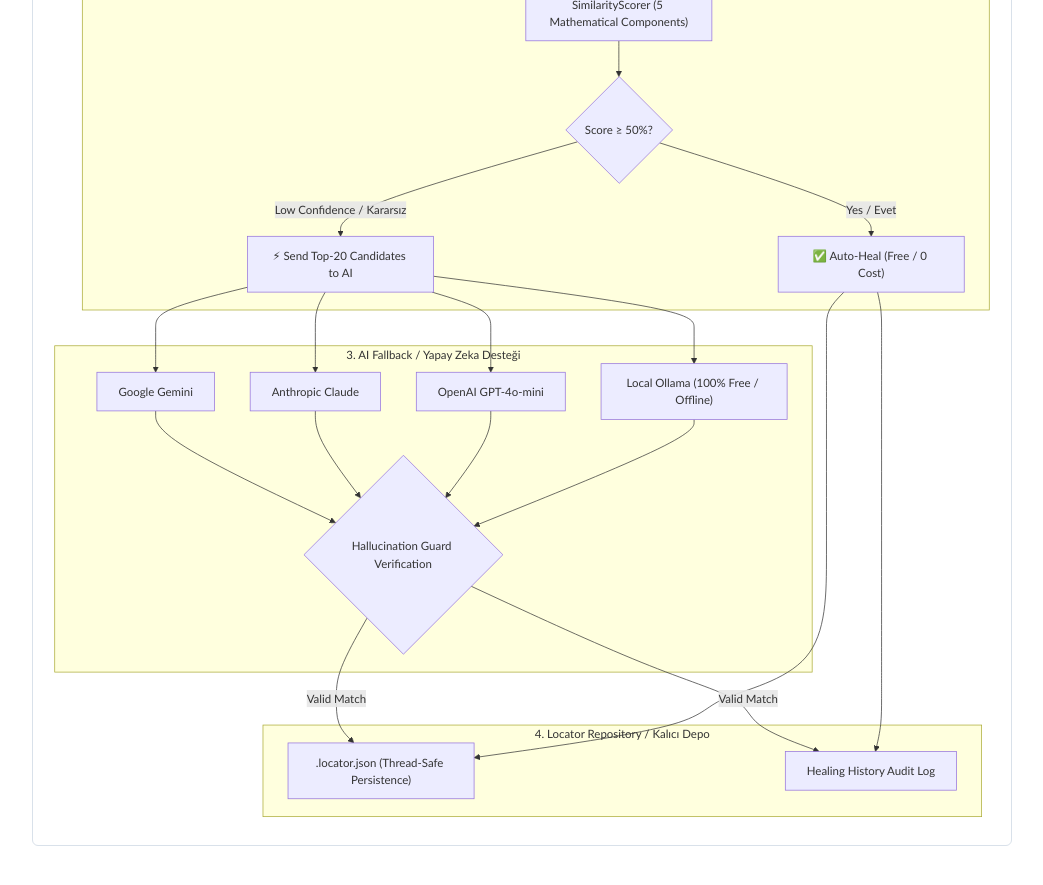
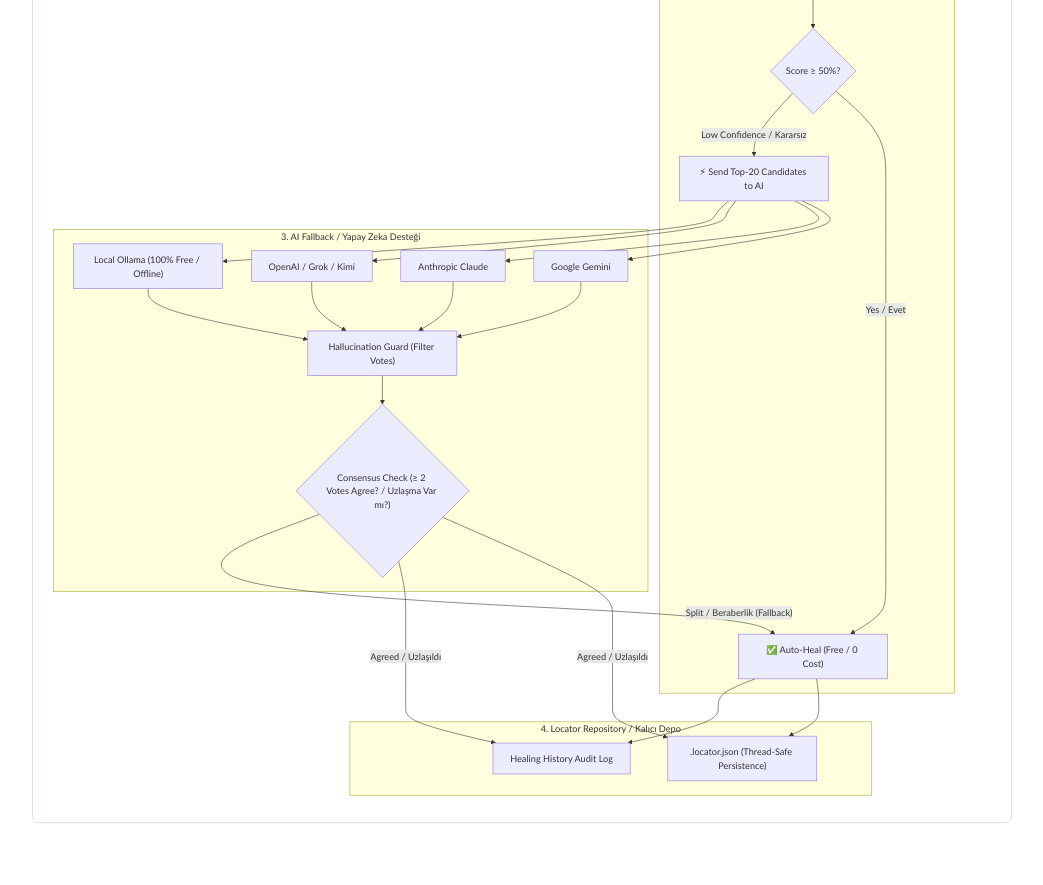
Before and after one commit to mustafasercansak/automation-sandbox, a Jekyll site: the page built from docs/index.md, in a window 1280 px wide and 900 px high, scrolled down 2591 px. Shown: the top 885 px of the window, without its empty margins (118-1161 px from the left). Built offline with Jekyll 4.4.1, drawn with Linux system fonts in a browser that asks for light colours; our own code applies the rules of GitHub Pages for plain Markdown files; some of the changed text lies outside the part shown.

````diff
--- a/docs/index.md
+++ b/docs/index.md
@@ -85,9 +85,10 @@ flowchart TB
     subgraph AI ["3. AI Fallback / Yapay Zeka Desteği"]
         C1["Google Gemini"]
         C2["Anthropic Claude"]
-        C3["OpenAI GPT-4o-mini"]
+        C3["OpenAI / Grok / Kimi"]
         C4["Local Ollama (100% Free / Offline)"]
-        C5{"Hallucination Guard Verification"}
+        C5["Hallucination Guard (Filter Votes)"]
+        C6{"Consensus Check (≥ 2 Votes Agree? / Uzlaşma Var mı?)"}
     end
 
     subgraph REPO ["4. Locator Repository / Kalıcı Depo"]
@@ -101,6 +102,8 @@ flowchart TB
     B2 -- Low Confidence / Kararsız --> B4
     B4 --> C1 & C2 & C3 & C4
     C1 & C2 & C3 & C4 --> C5
-    C5 -- Valid Match --> D1 & D2
+    C5 --> C6
+    C6 -- Agreed / Uzlaşıldı --> D1 & D2
+    C6 -- Split / Beraberlik (Fallback) --> B3
     B3 --> D1 & D2
 ```
````
Also changed, not shown: other parts of docs/index.md (+2 -2 lines), PROJECT_SHOWCASE.md (+20 -18 lines), README.md (+13 -12 lines), docs/intent-aware-healing.md (+1 -1 lines), docs/intent-driven-automation.md (+2 -2 lines).
